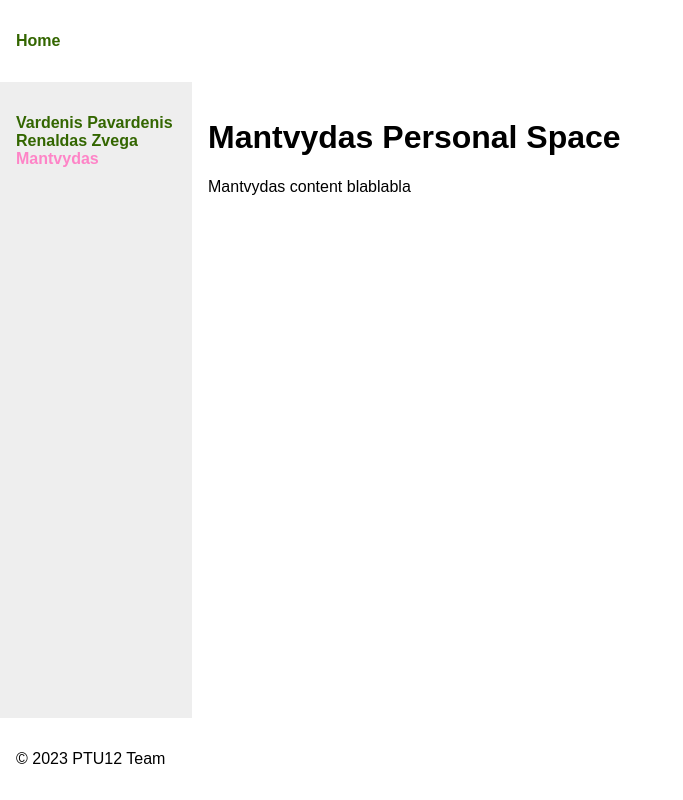
After one commit to kobrius11/ptu12_team, a Flask app: page /mantvydas/ in a window 1280 px wide. The commit adds this page. Shown: the whole page, without its empty margins (0-683 px from the left). Run offline with Flask 3, Linux system fonts and the light colour scheme.

Commit message:
created basic part for mantvydas

```diff
--- a/app.py
+++ b/app.py
@@ -10,6 +10,10 @@ def index():
 def renaldas():
     return render_template('renaldas_zvega.html')
 
+@app.route('/mantvydas/')
+def mantvydas():
+    return render_template('mantvydas.html/')
+
 @app.route('/vardenis_pavardenis/')
 def vardenis_pavardenis():
     return render_template('vardenis_pavardenis.html/')
--- /dev/null
+++ b/static/mantvydas_style.css
@@ -0,0 +1,50 @@
+body {
+    padding: 0;
+    margin: 0;
+    font-family: sans-serif;
+    min-height: 100vh;
+}
+sidebar, header, footer, main .content {
+    padding: 1rem;
+    margin: 0;
+}
+body {
+    display: flex;
+    flex-direction: column;
+    align-items: stretch;
+}
+main {
+    flex-grow: 1;
+    display: flex;
+    flex-direction: row;
+}
+main .content {
+    flex-grow: 1;
+}
+main sidebar {
+    display: block;
+    min-width: 10rem;
+    max-width: 10rem;
+    background-color: #eee;
+    /* min-height: 200px; */
+}
+a {
+    color: #336600;
+    text-decoration: none;
+    font-weight: bold;
+}
+ul.menu {
+    display: flex;
+    list-style: none;
+    padding-inline-start: 0;
+}
+ul.menu-vertical {
+    flex-direction: column;
+}
+ul.menu-horizontal {
+    flex-direction: row;
+}
+.mantvydo {
+    color: #fe84c7;
+    text-decoration: silver;
+}
--- a/templates/includes/sidebar.html
+++ b/templates/includes/sidebar.html
@@ -3,4 +3,7 @@
         <a class="broken" href="/vardenis_pavardenis/">Vardenis Pavardenis</a>
         <a href="/renaldas_zvega">Renaldas Zvega</a>
     </li>
-</ul>
+    <li>
+        <a class="mantvydo" href="/mantvydas/">Mantvydas</a>
+    </li>
+ </ul>
--- /dev/null
+++ b/templates/mantvydas.html
@@ -0,0 +1,27 @@
+<!DOCTYPE html>
+<html lang="en">
+<head>
+    <meta charset="UTF-8">
+    <meta http-equiv="X-UA-Compatible" content="IE=edge">
+    <meta name="viewport" content="width=device-width, initial-scale=1.0">
+    <title>PTU12 Team</title>
+    <link rel="stylesheet" href="/static/mantvydas_style.css">
+</head>
+<body>
+    <header>
+        {% include 'includes/menu.html' %}
+    </header>
+    <main>
+        <sidebar>
+            {% include 'includes/sidebar.html' %}
+        </sidebar>
+        <div class="content">
+            <h1>Mantvydas Personal Space</h1>
+            <p>Mantvydas content blablabla</p>
+        </div>
+    </main>
+    <footer>
+        {% include 'includes/footer.html' %}
+    </footer>
+</body>
+</html>
```
